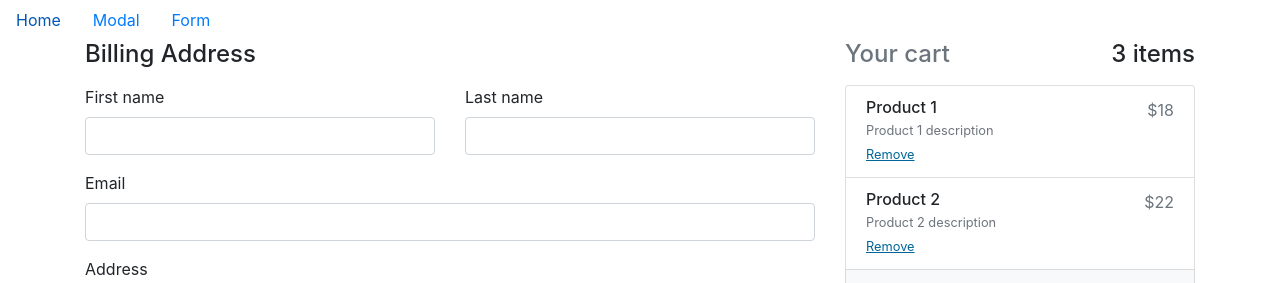
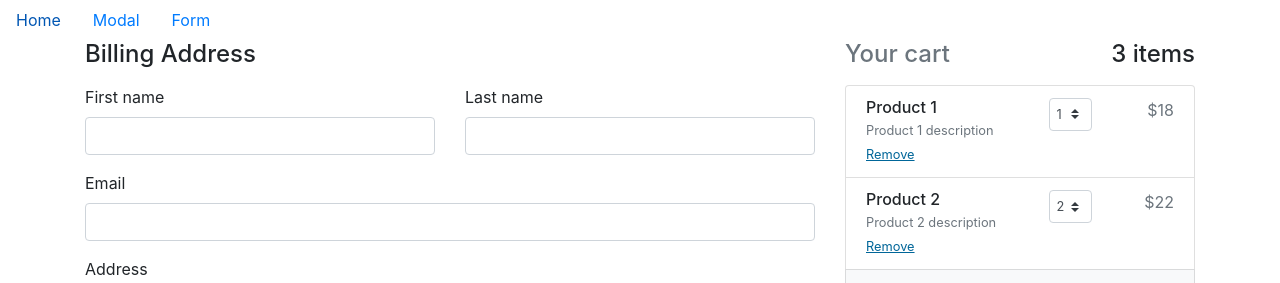
Before and after one commit to pferlito/react-examples, a React (Create React App) app: page /form in a window 1280 px wide. Shown: the top 283 px of the page. Built offline with nearby package versions, Linux system fonts and the light colour scheme; the HTML template or start-up script is replaced by a standard one.

Commit message:
Work on quantity.

```diff
--- a/src/components/App.css
+++ b/src/components/App.css
@@ -13,3 +13,22 @@
   text-decoration: underline;
   cursor: pointer;
 }
+
+.cart-item-wrap {
+  flex-shrink: 1;
+  flex-basis: 53%;
+  flex-grow: 0;
+}
+
+.qty-select {
+  flex-basis: 2.7rem;
+  flex-grow: 0;
+  padding: 0 0.4rem;
+  font-size: 0.8rem;
+}
+
+.cart-price {
+  flex-basis: 20%;
+  flex-grow: 0;
+  text-align: right;
+}
--- a/src/components/Cart.js
+++ b/src/components/Cart.js
@@ -2,22 +2,44 @@ import React, {useState, useEffect} from "react";
 import Col from "react-bootstrap/Col";
 import {PromoDisplay, PromoForm} from "./Promo";
 
-function LineItem({idx,item,handleItemRemove}) {
+function Quantity({qty, handleQtyChange}) {
+  let options = [];
+  for (let i = 1; i < 10; i++) {
+    options.push(<option key={`qty-${i}`}>{i}</option>);
+  }
+  return (
+    <select className="qty-select custom-select" onChange={handleQtyChange} value={qty}>
+      {options}
+    </select>
+  );
+}
+
+function LineItem({idx, item, handleItemRemove, handleQtyChange}) {
+  function QtyChange(e) {
+    handleQtyChange(idx,e.target.value);
+  }
+
   return (
     <li
       className="list-group-item lh-condensed">
       <div className="wrap d-flex justify-content-between">
-        <div className="item-wrap">
+        <div className="cart-item-wrap">
           <h6 className="my-0">{item.name}</h6>
           <small className="text-muted">{item.description}</small>
         </div>
-        <span className="text-muted">${item.price}</span>
+        <Quantity
+          qty={item.qty}
+          handleQtyChange={QtyChange}
+        />
+        <span className="cart-price text-muted">${item.price}</span>
       </div>
       <div>
-        <small><button
-          data-idx={idx}
-          onClick={handleItemRemove}
-          className="link-button">Remove</button>
+        <small>
+          <button
+            data-idx={idx}
+            onClick={handleItemRemove}
+            className="link-button">Remove
+          </button>
         </small>
       </div>
     </li>
@@ -34,23 +56,31 @@ function Cart() {
     {
       name: 'Product 1',
       description: 'Product 1 description',
+      qty: 1,
       price: 18
     },
     {
       name: 'Product 2',
       description: 'Product 2 description',
+      qty: 2,
       price: 22
     },]);
 
   function handleItemRemove(e) {
-    console.log('removing');
     const index = e.target.dataset.idx;
     const newCart = [...cart];
-    newCart.splice(index,1);
+    newCart.splice(index, 1);
     setCart(newCart);
   }
 
-  let total = useEffect(() => {},[cart]);
+  function handleQtyChange(index,qty) {
+    const newCart = [...cart];
+    newCart[index].qty = qty;
+    setCart(newCart);
+  }
+
+  let total = useEffect(() => {
+  }, [cart]);
   return (
     <Col md={{span: 4, order: 2}}>
       <h4 className="d-flex justify-content-between align-items-center mb-3">
@@ -64,6 +94,7 @@ function Cart() {
             key={index}
             item={item}
             handleItemRemove={handleItemRemove}
+            handleQtyChange={handleQtyChange}
           />
         })}
         <PromoDisplay promo={promo} setPromo={setPromo}/>
```
